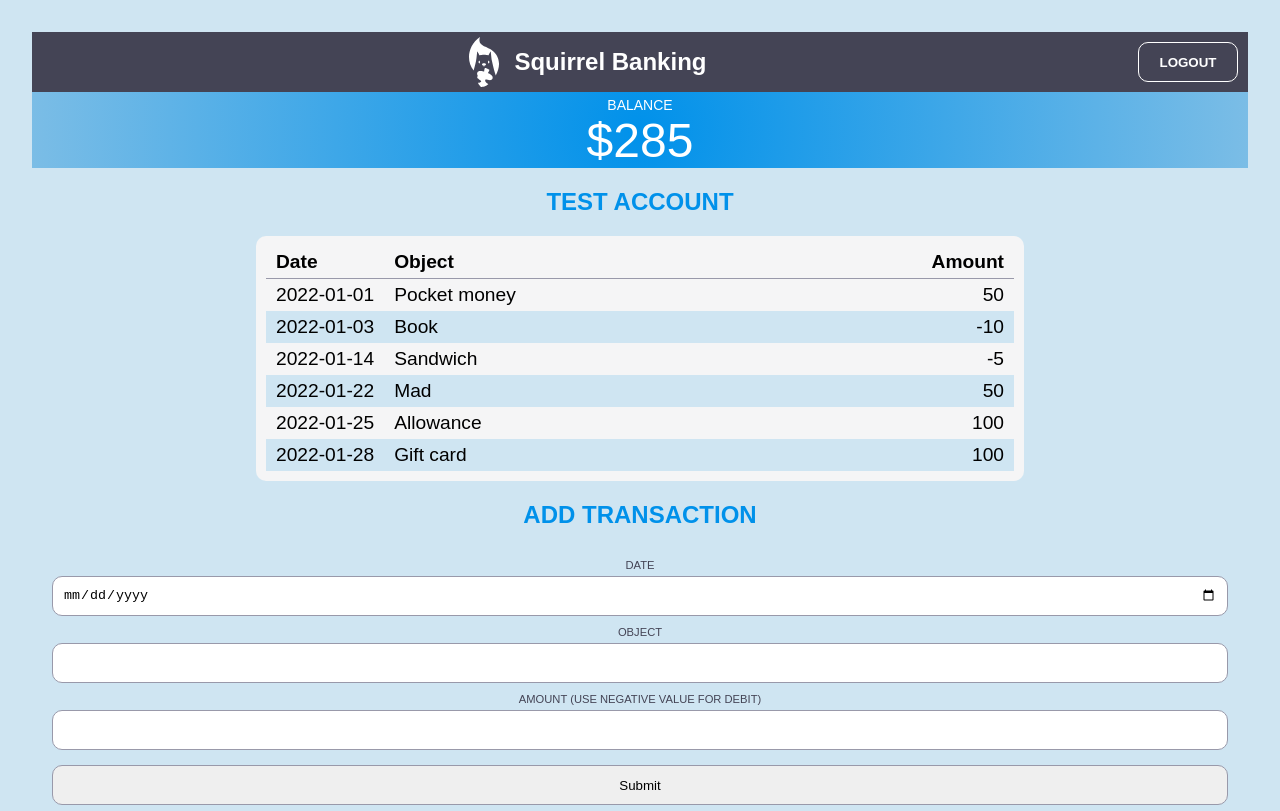
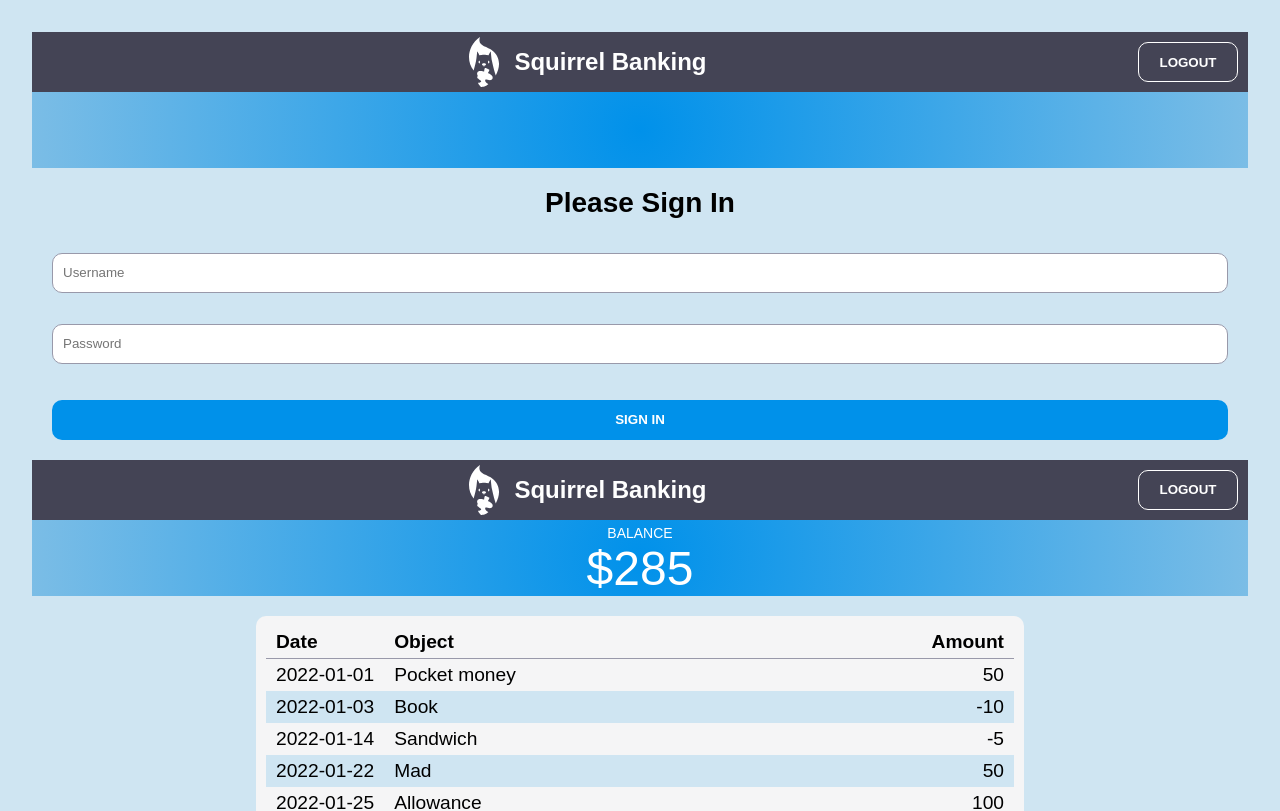
Before and after one commit to jalvarado9000/Squirrel-Bank, a React (Vite) app: page / in a window 1280 px wide. Shown: the top 811 px of the page. Built offline with nearby package versions, Linux system fonts and the light colour scheme.

Commit message:
re arrange all of the pages in one single component for each page.

```diff
--- a/package.json
+++ b/package.json
@@ -12,7 +12,8 @@
   "dependencies": {
     "normalize.css": "^8.0.1",
     "react": "^18.2.0",
-    "react-dom": "^18.2.0"
+    "react-dom": "^18.2.0",
+    "react-router-dom": "6.4"
   },
   "devDependencies": {
     "@types/react": "^18.2.66",
--- a/src/App.jsx
+++ b/src/App.jsx
@@ -1,15 +1,12 @@
 import { useState } from 'react'
 
 import './App.css'
-import Header from './Header'
-import Balance from './Balance'
-import Table from './Table'
-import Label from './Label'
-import MakeTransactionForm from './MakeTransactionForm'
+
 import transactions from './TRANSACTIONS'
-import { HeaderOther } from './HeaderOther'
-import { Login } from './Login'
-import { Register } from './Register'
+
+import { LoginPage } from './LoginPage'
+import { RegisterPage } from './RegisterPage'
+import { DashboardPage } from './DashboardPage'
 
 
 function App() {
@@ -27,19 +24,21 @@ function App() {
   return (
     <>
       <div className="dashboard-page">
-        <Header />
-        <Balance balance={allTransaction} />
-        <Label title={accountNumber} />
-        <Table history={allTransaction} />
-        <Label title={addTransactionLabel} />
-        <MakeTransactionForm newTransaction={handleNewTransactions} />
 
-        <Header />
-        <HeaderOther />
-        <Login />
-        <Header />
-        <HeaderOther />
-        <Register />
+
+        <LoginPage />
+
+        <DashboardPage
+        balance={allTransaction}
+        title={accountNumber}
+        history={allTransaction}
+        titles={addTransactionLabel}
+        newTransaction={handleNewTransactions}
+        />
+
+        <RegisterPage />
+
+
 
 
       </div>
--- /dev/null
+++ b/src/DashboardPage.jsx
@@ -0,0 +1,18 @@
+import React from 'react'
+
+import Header from './Header'
+import Balance from './Balance'
+import Table from './Table'
+import Label from './Label'
+import MakeTransactionForm from './MakeTransactionForm'
+
+export const DashboardPage = ({balance, title, history, newTransaction, titles}) => {
+  return (
+      <>       <Header />
+          <Balance balance={balance} />
+          <Label title={title} />
+          <Table history={history} />
+          <Label titles={titles} />
+          <MakeTransactionForm newTransaction={newTransaction} /></>
+  )
+}
--- a/src/Label.jsx
+++ b/src/Label.jsx
@@ -1,10 +1,10 @@
 import React from 'react'
 
-const Label = ({ title }) => {
+const Label = ({ titles }) => {
     return (
         <>
             <div className="text-center">
-                <h2>{title}</h2>
+                <h2>{titles}</h2>
             </div>
         </>
     )
--- /dev/null
+++ b/src/LoginPage.jsx
@@ -0,0 +1,12 @@
+import React from 'react'
+import { HeaderOther } from './HeaderOther'
+import { Login } from './Login'
+import Header from './Header'
+
+export const LoginPage = () => {
+  return (
+      <><Header />
+          <HeaderOther />
+          <Login /></>
+  )
+}
--- /dev/null
+++ b/src/RegisterPage.jsx
@@ -0,0 +1,13 @@
+import React from 'react'
+
+import { HeaderOther } from './HeaderOther'
+import { Register } from './Register'
+import Header from './Header'
+
+export const RegisterPage = () => {
+  return (
+      <> <Header />
+          <HeaderOther />
+          <Register /></>
+  )
+}
```
Also changed, not shown: 1 other file (tests, documents, lock files or other folders).
